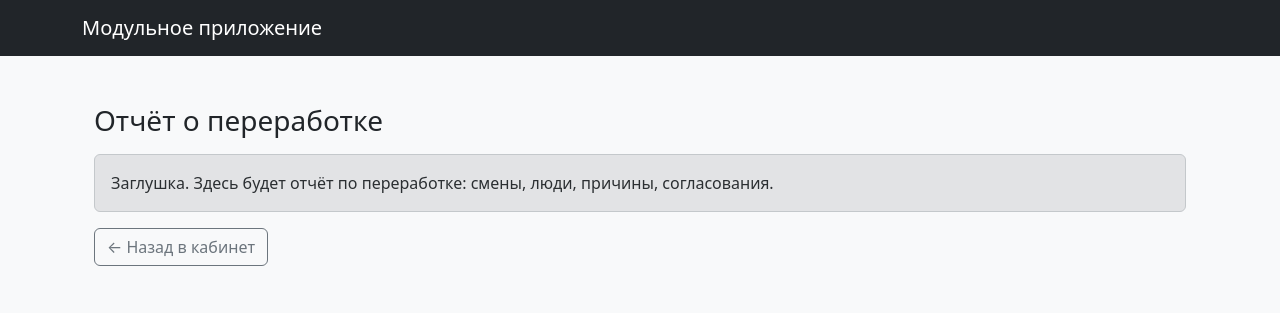
After one commit to sergeyvishnevetsky-crypto/mine-mod-251004000019, a Flask app: page /processing-report/ in a window 1280 px wide. The commit adds this page. Shown: the top 313 px of the page. Run offline with Flask 3, Linux system fonts and the light colour scheme.

Commit message:
feat: add Processing Report stub, register blueprint, add cabinet card

```diff
--- a/app/__init__.py
+++ b/app/__init__.py
@@ -33,7 +33,8 @@ def create_app():
         ("app.workbook.routes", "workbook_bp", "/workbook"),
         ("app.mining_report.routes", "mining_bp", "/mining-report"),
         ("app.request_tmc.routes", "request_tmc_bp", "/requests/tmc"),
-        ("app.request_services.routes", "request_services_bp", "/requests/services"),        ("app.fg_warehouse", "fgwh_bp", "/fg-warehouse"),
+        ("app.request_services.routes", "request_services_bp", "/requests/services"),        ("app.fg_warehouse", "fgwh_bp", "/fg-warehouse"),        ("app.processing_report", "proc_bp", "/processing-report"),
+
 
     ]
 
--- /dev/null
+++ b/app/processing_report/__init__.py
@@ -0,0 +1,5 @@
+from flask import Blueprint, render_template
+proc_bp = Blueprint("processing_report", __name__, template_folder="templates")
+@proc_bp.route("/", methods=["GET"])
+def index():
+    return render_template("processing_report/index.html")
--- /dev/null
+++ b/app/processing_report/templates/processing_report/index.html
@@ -0,0 +1,10 @@
+{% extends "base.html" %}
+{% block content %}
+<div class="container py-4">
+  <h3 class="mb-3">Отчёт о переработке</h3>
+  <div class="alert alert-secondary">
+    Заглушка. Здесь будет отчёт по переработке: смены, люди, причины, согласования.
+  </div>
+  <a href="{{ url_for('cabinet.index') }}" class="btn btn-outline-secondary">← Назад в кабинет</a>
+</div>
+{% endblock %}
```
Also changed, not shown: app/cabinet/templates/cabinet.html (+10 -0 lines).
